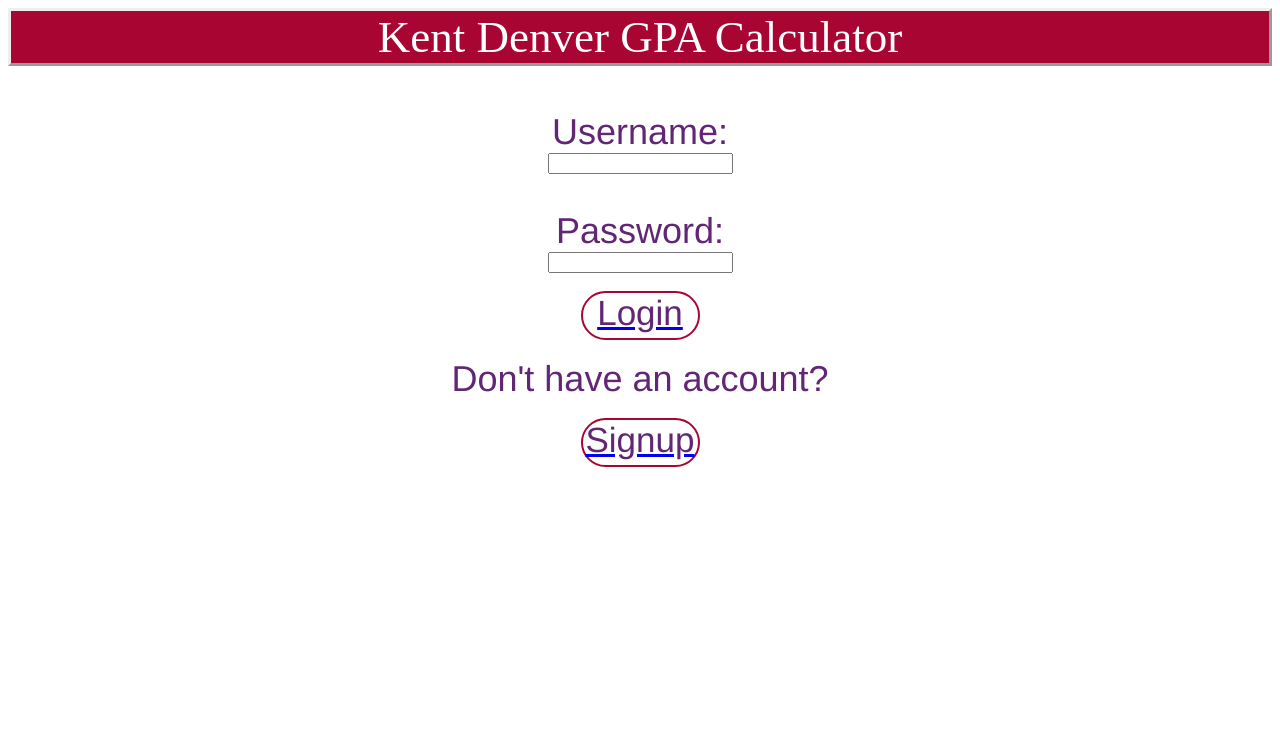
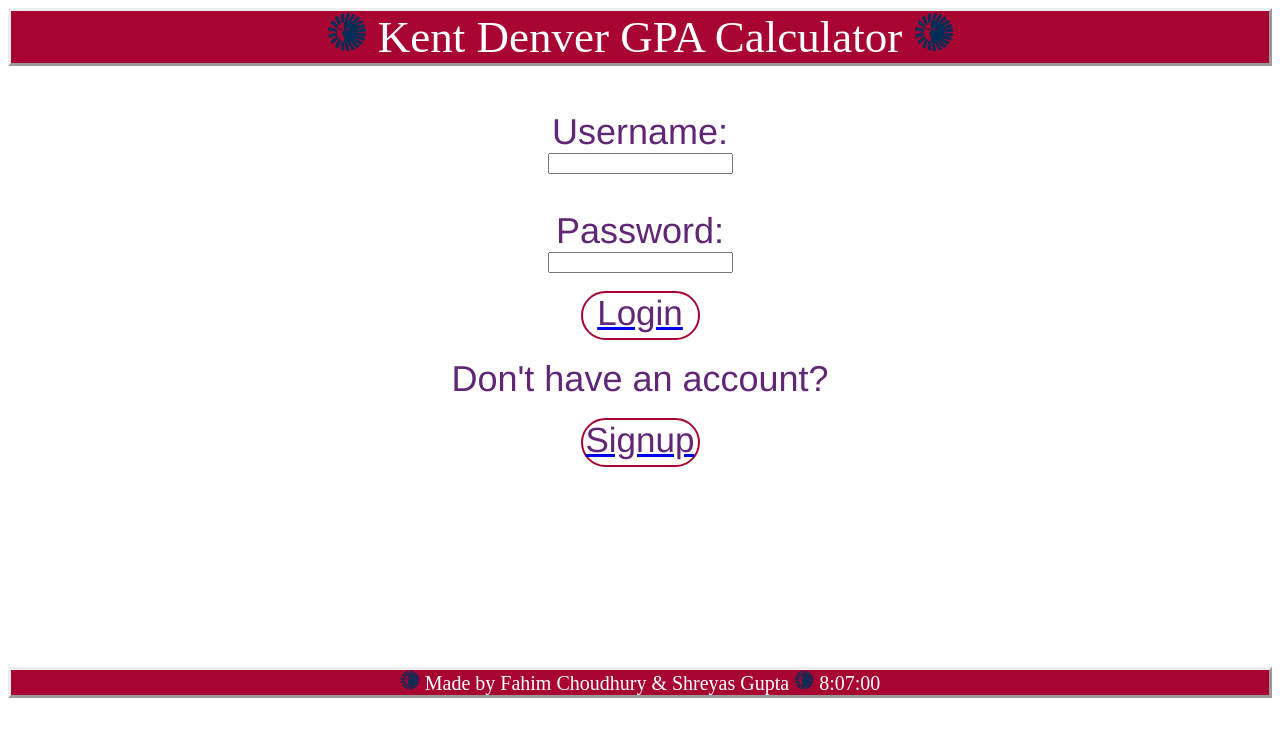
Before and after one commit to sgupta17/GPACalc, a Python web app: template templates/index.html in a window 1280 px wide. Shown: the top 737 px of the page. Run offline with Jinja, Linux system fonts and the light colour scheme; the template is opened without the code that fills it, so the values that code supplies are empty.

Commit message:
Updated Site

```diff
--- a/static/style.css
+++ b/static/style.css
@@ -11,6 +11,25 @@
 body{
   background-color: #FFFFFF;
   color: #FFFFFF;
+}
+
+#txt {
+    color: #FFFFFF;
+    text-align: center;
+    font-family: Helvetica Neue Light;
+      font-size: 20;
+}
+
+#footer{
+  bottom:0;
+  position: relative;
+  color: #FFFFFF;
+  vertical-align: center;
+  text-align: center;
+  font: Helvetica Neue;
+  font-weight: 200;
+  font-size: 20;
+  background-color: #a80533;
 }
 
 #Username{
--- a/templates/index.html
+++ b/templates/index.html
@@ -9,8 +9,7 @@
 		</style>
 	</head>
 	<body>
-
-		<div id = "header"> <p class="outset">Kent Denver GPA Calculator</p></div>
+		<div id = "header"><p class="outset"><img src="/static/KDSlogo.png" alt="KDSlogo" style="width:40px; height:40px;">            Kent Denver GPA Calculator            <img src="/static/KDSlogo.png" alt="KDSlogo" style="width:40px; height:40px;"></p></div>
 		<div id= "centerer">
 		<div id = "Username"> Username: </div>
 		<div id = "Password"> <input onchange="changeText()" type="text" id="User"></div>
@@ -33,7 +32,13 @@
 		   </div>
 			 	</a>
 		</div>
+		<body onload="startTime()">
+		<br>	<br>	<br>	<br>	<br>	<br> <br>	<br> <br>	<br>
+		<div id = "footer"><p class="outset"><img src="/static/KDSlogo.png" alt="KDSlogo" style="width:20px; height:20px;">               Made by Fahim Choudhury & Shreyas Gupta               <img src="/static/KDSlogo.png" alt="KDSlogo" style="width:20px; height:20px;">                <span id="txt"></span></p></div>
 
 		<script src = "static/script.js"></script>
+
 	</body>
+
+
 </html>
```
Also changed, not shown: static/script.js (+17 -10 lines), static/KDSlogo.png (added), 1 other file.
